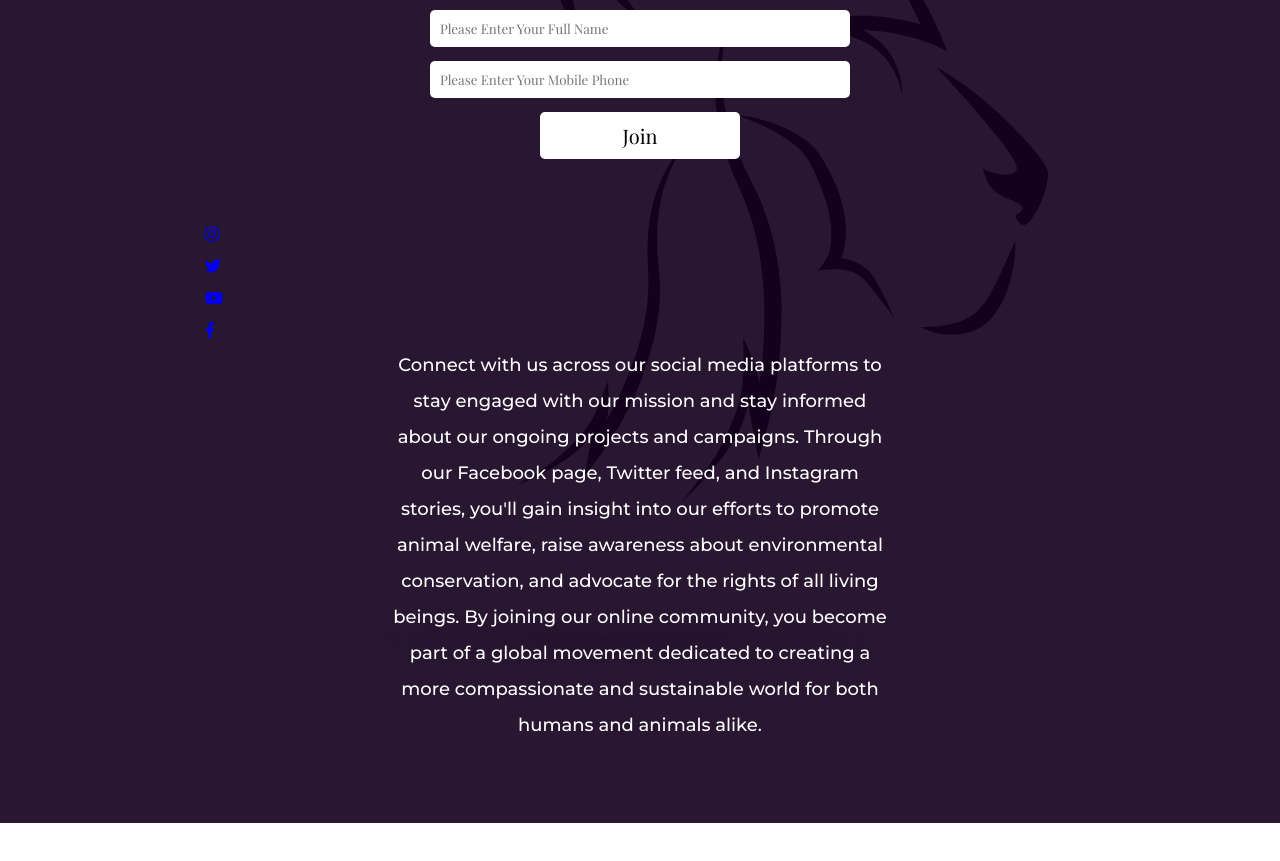
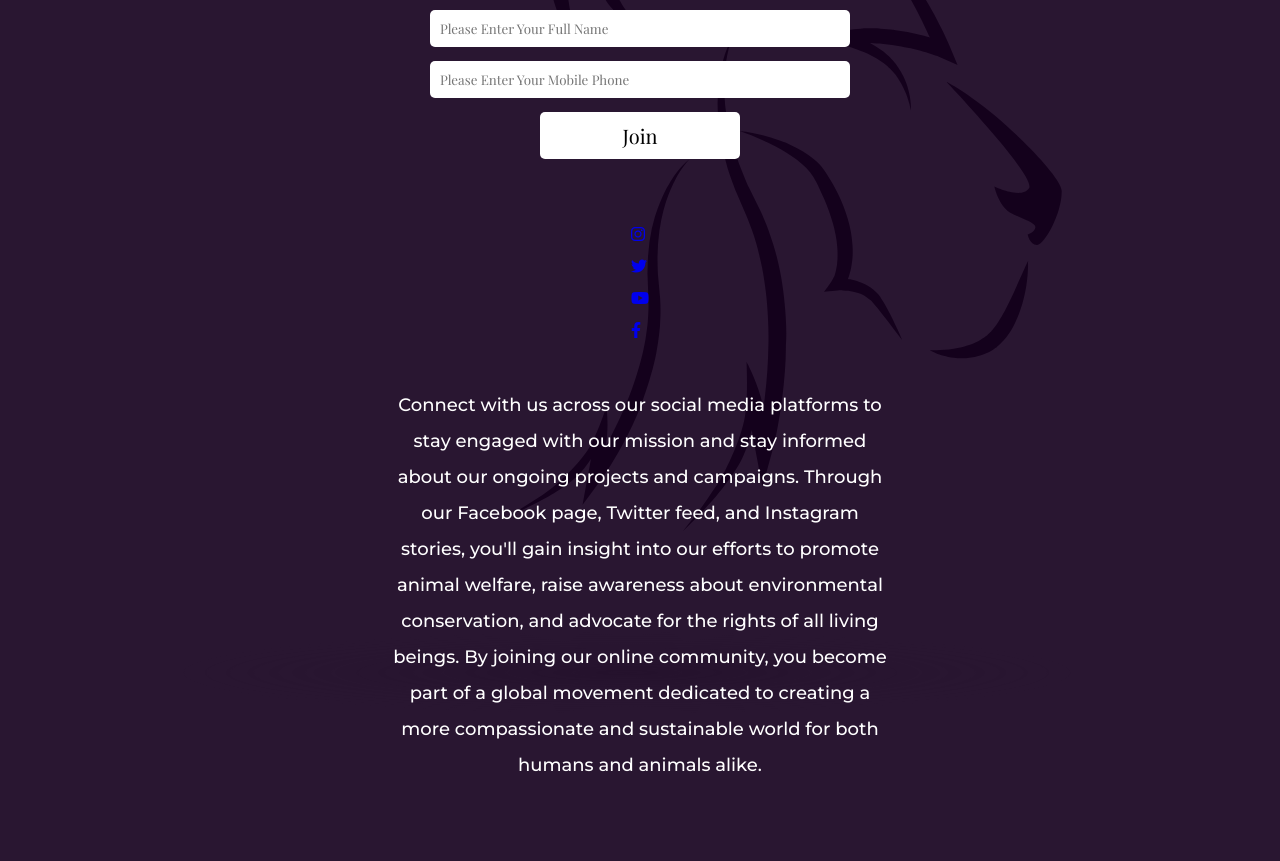
Before and after one commit to simamatin/SPCA, a plain HTML site: page index.html in a window 1280 px wide. Shown: the part 3161-4022 px from the top of the page. Before the commit the page ends 3984 px from the top, so only its background shows below. Drawn offline with Linux system fonts and the light colour scheme; animation ran at ten frames a second.

Commit message:
social style.css

```diff
--- a/css/style.css
+++ b/css/style.css
@@ -245,4 +245,10 @@ header nav ul li a:hover {
     font-family: MontserratMedium;
 }
 
+.social {
+    display: flex;
+    justify-content: center;
+    margin: 40px 0;
+}
+
 /* End Footer */
```
